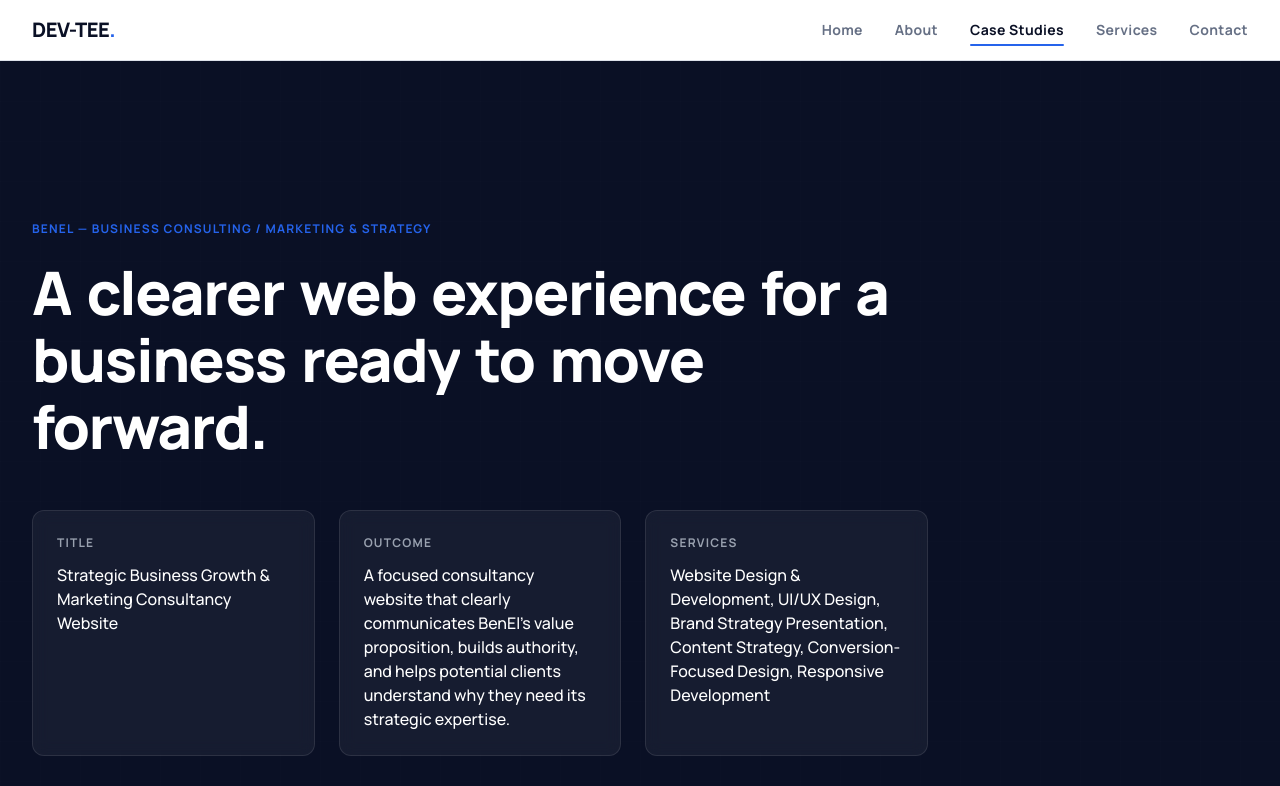
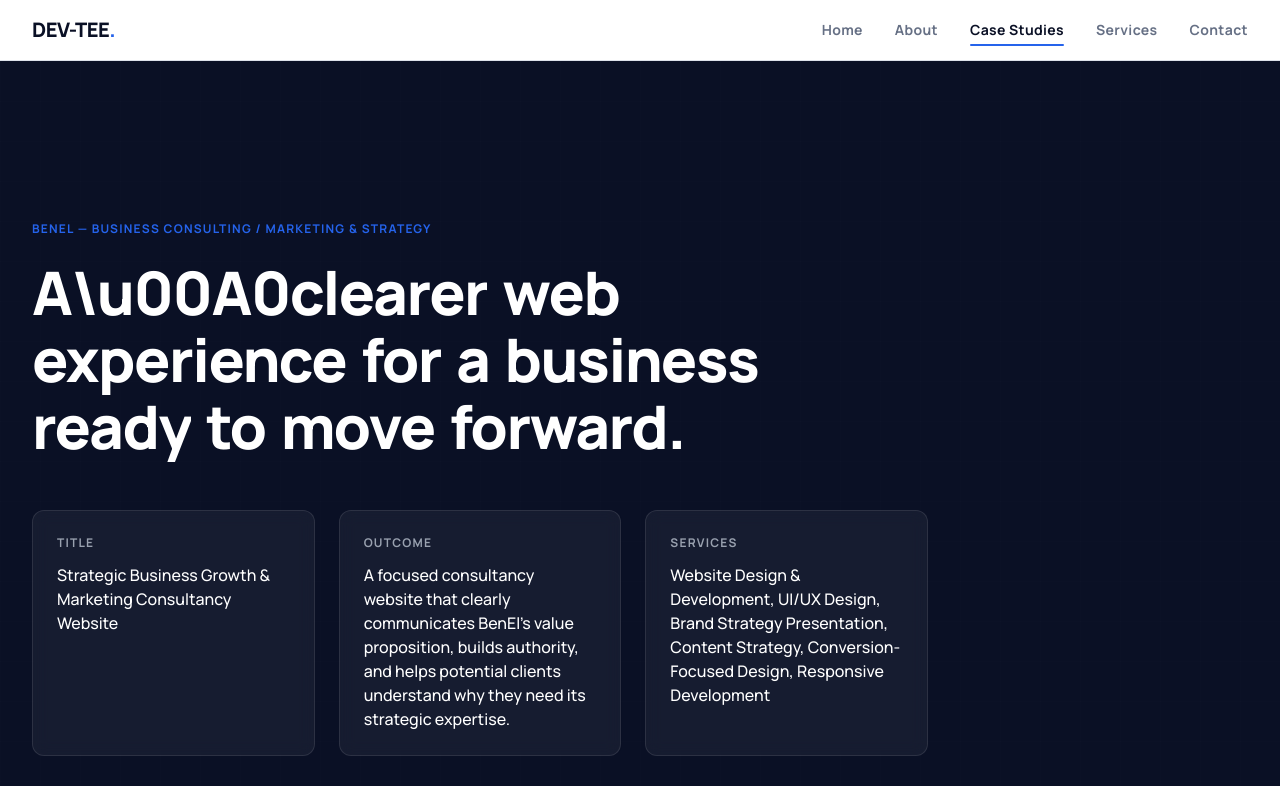
Before and after one commit to Dev-Tee06/the-dev-tee, a Next.js app: page /case-studies/benel in a window 1280 px wide. Shown: the top 786 px of the page. Built offline with nearby package versions, Linux system fonts and the light colour scheme.

Commit message:
New changes

```diff
--- a/app/case-studies/[slug]/page.tsx
+++ b/app/case-studies/[slug]/page.tsx
@@ -34,7 +34,7 @@ export default async function CaseStudyDetail({ params }: { params: Promise<{ sl
             </AnimatedSection>
 
             <h1 className="text-[clamp(32px,5vw,60px)] font-extrabold tracking-tight leading-[1.05] mb-8 break-normal">
-              <RevealText text="A clearer web experience for a business ready to move forward." delay={0.3} />
+              <RevealText text="A\u00A0clearer web experience for a business ready to move forward." delay={0.3} />
             </h1>
 
             <AnimatedSection delay={0.6}>
```
